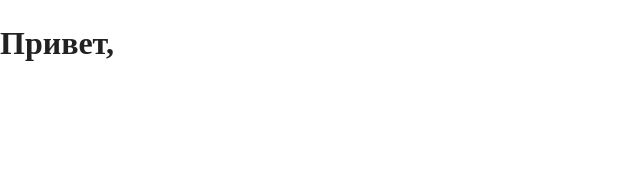
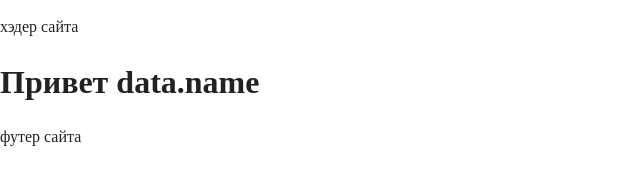
Before and after one commit to dan-sazonov/pb2, a website: page src/index.html in a window 1280 px wide. Shown: the whole page, without its empty margins (0-640 px from the left). Drawn offline with nearby package versions, Linux system fonts and the light colour scheme; files that its build step writes are made by us from their sources.

Commit message:
Добавил части в шаблон

```diff
--- a/src/index.html
+++ b/src/index.html
@@ -3,4 +3,4 @@ layout: default
 title: Главная
 ---
 
-<h1>Привет, {{ data.name }}</h1>
+<h1>Привет data.name</h1>
--- a/src/tpl/layouts/default.html
+++ b/src/tpl/layouts/default.html
@@ -1,10 +1,27 @@
 <!DOCTYPE html>
 <html lang="ru">
 <head>
-    {{> head }}
+  <meta charset="UTF-8">
+  <link rel="stylesheet" href="css/main.min.css">
+
+  <!-- Useful meta tags -->
+  <meta http-equiv="x-ua-compatible" content="ie=edge">
+  <meta name="viewport" content="width=device-width, initial-scale=1">
+  <meta content="width=1140" name="viewport" id="viewport">
+  <meta name="robots" content="index, follow, noodp">
+  <meta name="googlebot" content="index, follow">
+  <meta name="google" content="notranslate">
+  <meta name="format-detection" content="telephone=no">
+
+  <title>{{ title }}</title>
+
 </head>
 <body>
-    {{> body }}
-    <script src="js/main.js"></script>
+{{> header }}
+
+{{> body }}
+
+{{> footer }}
+<script src="js/main.js"></script>
 </body>
 </html>
--- /dev/null
+++ b/src/tpl/partials/footer.html
@@ -0,0 +1 @@
+<p>футер сайта</p>
--- a/src/tpl/partials/head.html
+++ /dev/null
@@ -1,13 +0,0 @@
-<meta charset="UTF-8">
-<link rel="stylesheet" href="css/main.min.css">
-
-<!-- Useful meta tags -->
-<meta http-equiv="x-ua-compatible" content="ie=edge">
-<meta name="viewport" content="width=device-width, initial-scale=1">
-<meta content="width=1140" name="viewport" id="viewport">
-<meta name="robots" content="index, follow, noodp">
-<meta name="googlebot" content="index, follow">
-<meta name="google" content="notranslate">
-<meta name="format-detection" content="telephone=no">
-
-<title>{{ title }}</title>
--- /dev/null
+++ b/src/tpl/partials/header.html
@@ -0,0 +1 @@
+<p>хэдер сайта</p>
```
